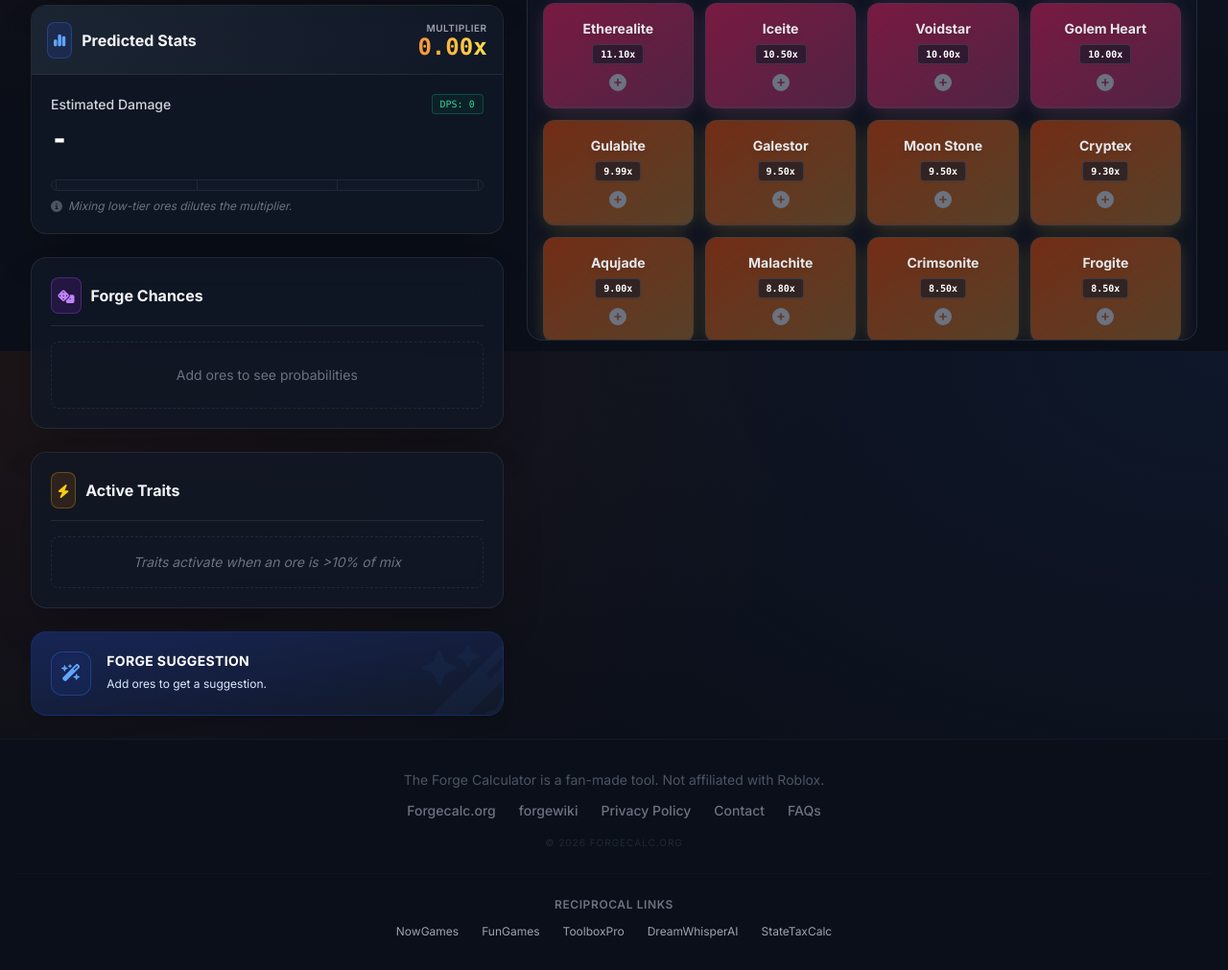
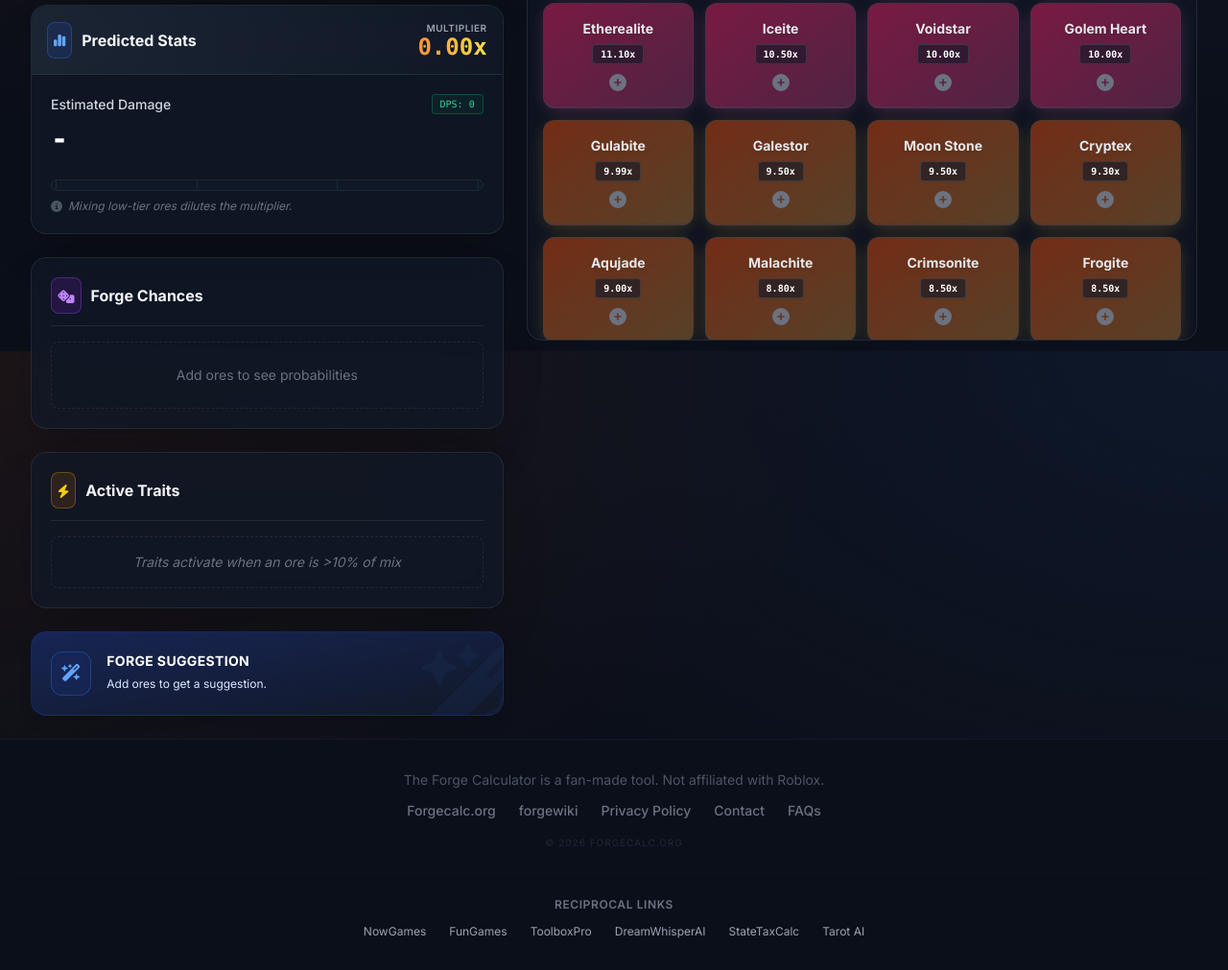
Before and after one commit to n20186005-hash/forgecalc, a plain HTML site: page index.html in a window 1280 px wide. Shown: the part 434-1445 px from the top of the page at 96% size. Drawn offline with nearby package versions, Linux system fonts and the light colour scheme.

Commit message:
Update index.html

```diff
--- a/index.html
+++ b/index.html
@@ -316,6 +316,7 @@
                     <a href="https://toolboxpro.top" class="text-gray-400 hover:text-orange-500 text-xs transition hover:underline" target="_blank" rel="noopener noreferrer">ToolboxPro</a>
                     <a href="https://dreamwhisperai.com" class="text-gray-400 hover:text-orange-500 text-xs transition hover:underline" target="_blank" rel="noopener noreferrer">DreamWhisperAI</a>
                     <a href="https://statetaxcalc.com" class="text-gray-400 hover:text-orange-500 text-xs transition hover:underline" target="_blank" rel="noopener noreferrer">StateTaxCalc</a>
+                    <a href="https://arcanaai.org" class="text-gray-400 hover:text-orange-500 text-xs transition hover:underline" target="_blank" rel="noopener noreferrer">Tarot AI</a>
                 </div>
             </div>
 
```
